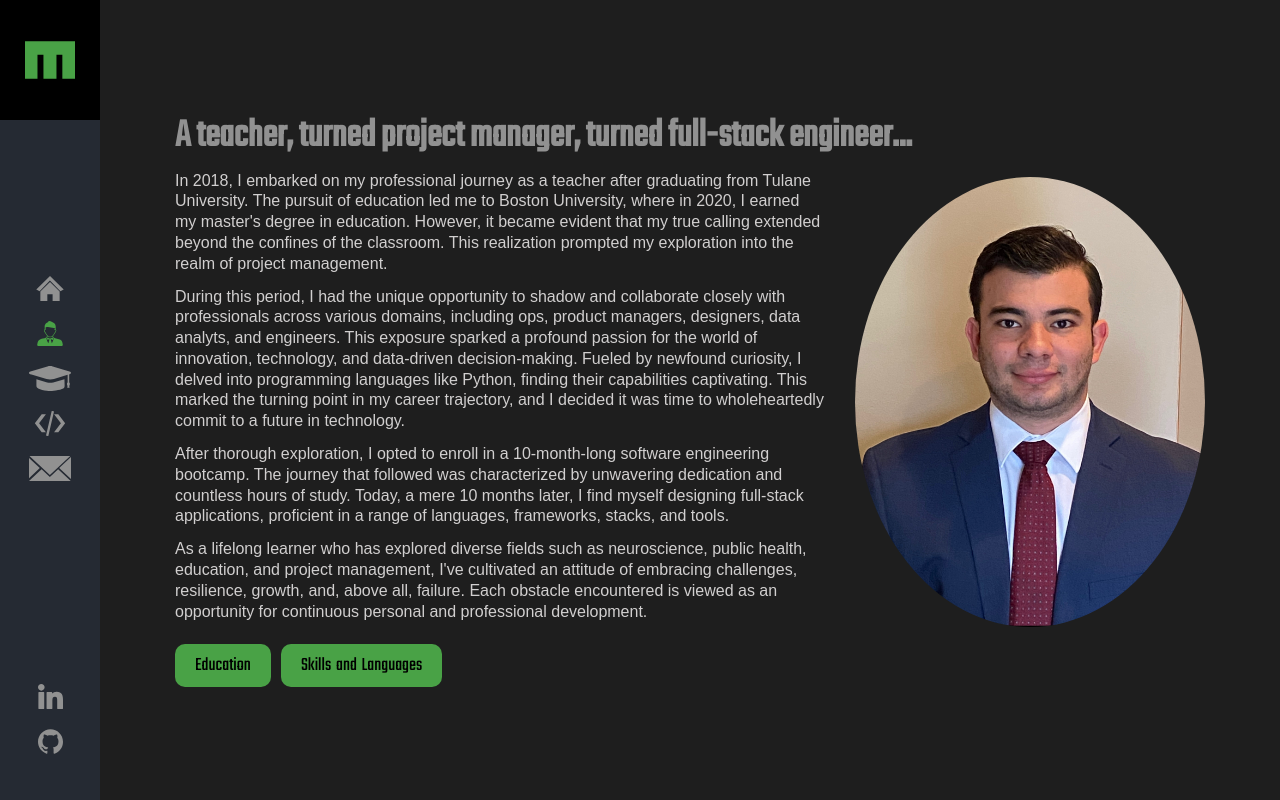
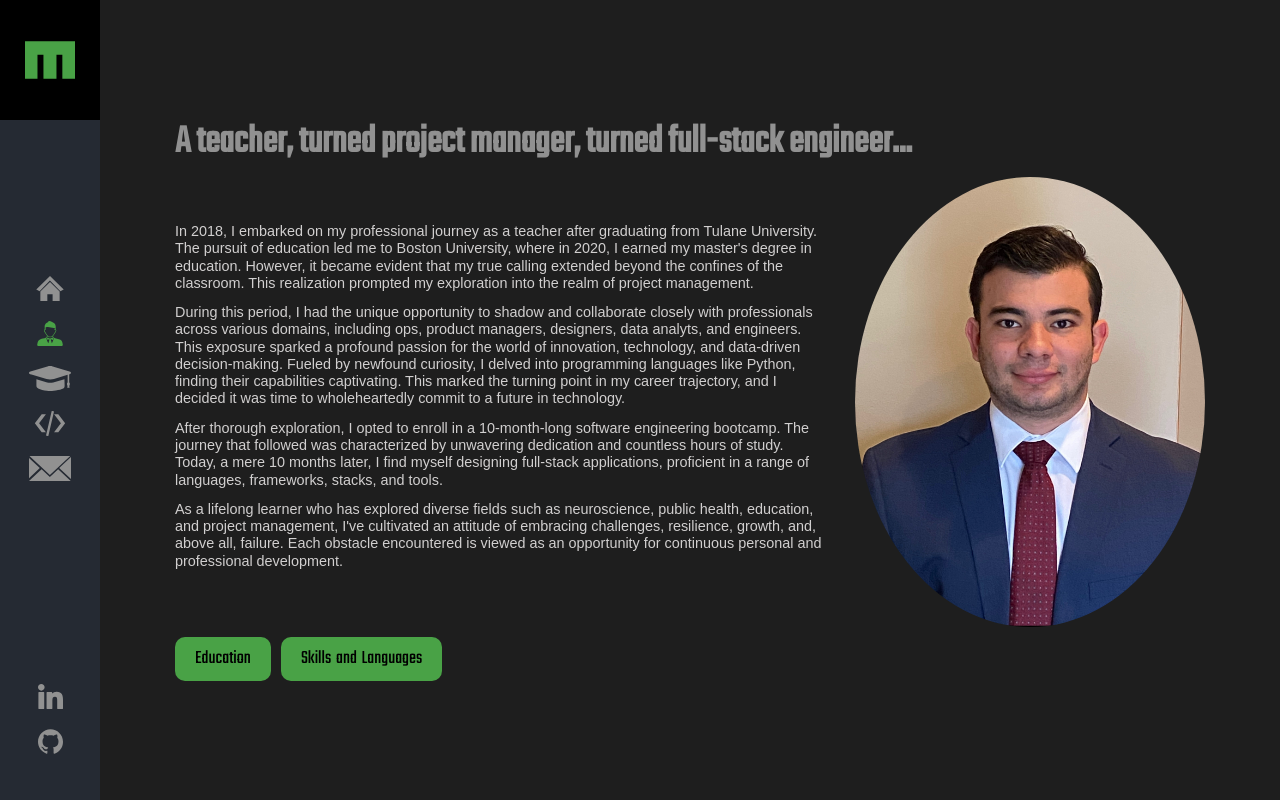
Before and after one commit to mnunezsa95/personal_website, a React (Create React App) app: page /about-me in a window 1280 px wide. Built offline with nearby package versions, Linux system fonts and the light colour scheme.

Commit message:
change font style

```diff
--- a/src/components/AboutMe/AboutMe.css
+++ b/src/components/AboutMe/AboutMe.css
@@ -24,10 +24,10 @@
 
 .about-me__text {
   margin: 0;
-  font-family: sans-serif;
-  font-size: 1rem;
-  font-weight: 500;
-  line-height: 1.3;
+  font-family: Arial, Helvetica, sans-serif;
+  font-size: 0.9rem;
+  font-weight: 300;
+  line-height: 1.2;
   color: #d1cfcf;
   padding-bottom: 12px;
   max-width: 650px;
```
